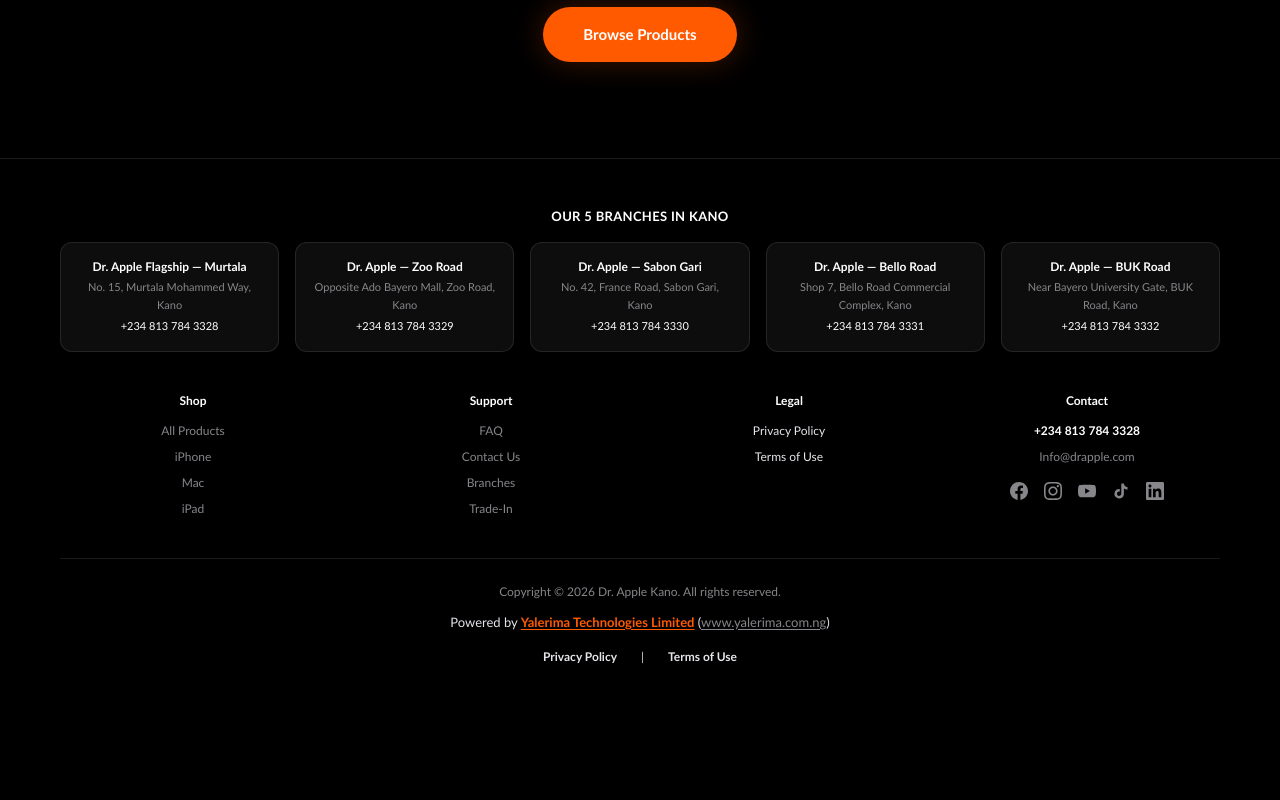
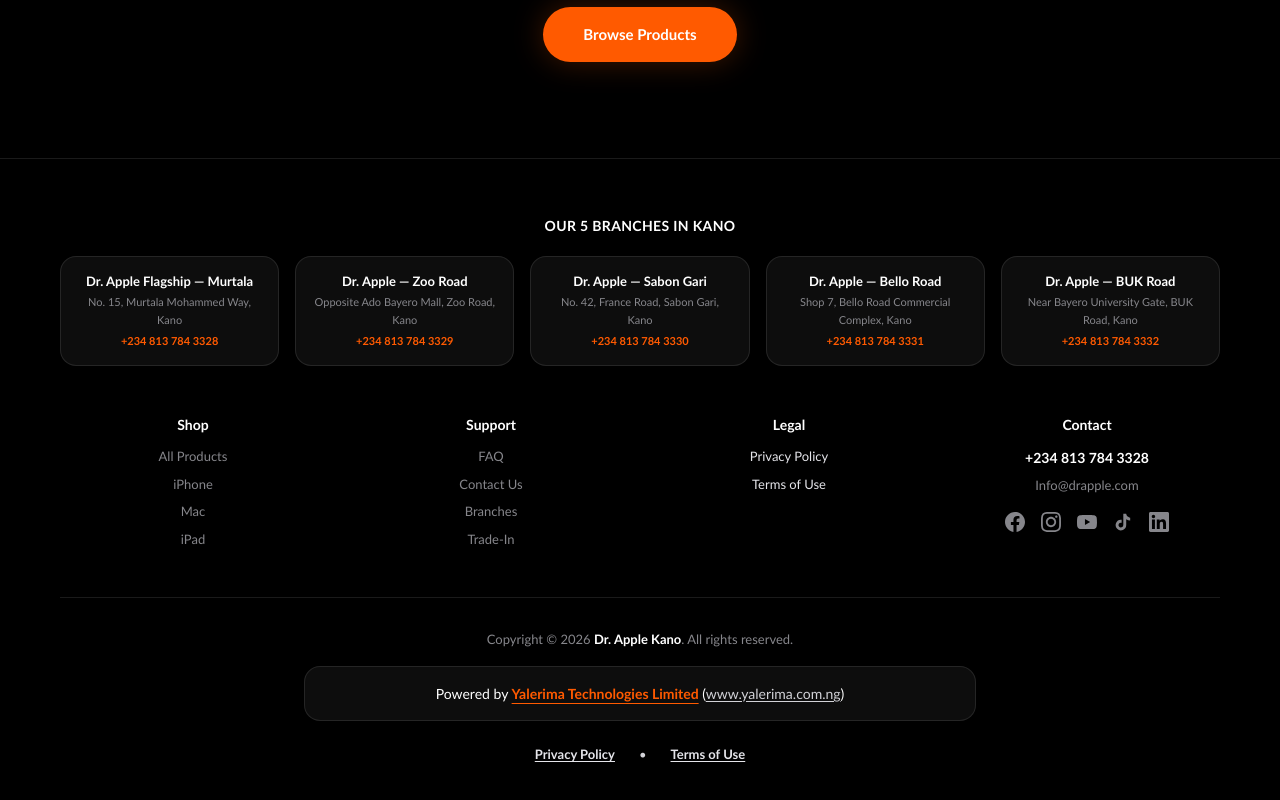
Before and after one commit to Arabi0003/Dr.Apple-Store, a Next.js app: page / in a window 1280 px wide. Shown: the part 5629-6429 px from the top of the page. Before the commit the page ends 6327 px from the top, so only its background shows below. Built offline with nearby package versions, Linux system fonts and the light colour scheme.

Commit message:
Fix desktop footer padding, highlight Yalerima company credits and legal links

```diff
--- a/src/components/layout/Footer.tsx
+++ b/src/components/layout/Footer.tsx
@@ -7,34 +7,34 @@
   const year = new Date().getFullYear();
 
   return (
-    <footer className="w-full bg-white dark:bg-black border-t border-silver-200 dark:border-white/10 text-silver-600 dark:text-silver-400 text-[12px] pt-12 pb-8 relative z-20 text-center">
+    <footer className="w-full bg-white dark:bg-black border-t border-silver-200 dark:border-white/10 text-silver-600 dark:text-silver-400 text-[13px] pt-14 pb-24 md:pb-32 relative z-30 text-center">
       <div className="container-app flex flex-col items-center text-center">
 
-        {/* 5 Branches - Center Aligned */}
-        <div className="mb-10 w-full">
-          <h4 className="font-semibold text-silver-900 dark:text-white text-[13px] mb-4 tracking-wide uppercase text-center">
+        {/* 5 Kano Branches */}
+        <div className="mb-12 w-full">
+          <h4 className="font-bold text-silver-900 dark:text-white text-[14px] mb-5 tracking-wide uppercase text-center">
             Our 5 Branches in Kano
           </h4>
           <div className="grid grid-cols-1 sm:grid-cols-2 lg:grid-cols-5 gap-4">
             {BRANCHES.map((b) => (
               <div
                 key={b.id}
-                className="p-4 rounded-xl bg-silver-100 dark:bg-white/5 border border-silver-200 dark:border-white/10 text-center flex flex-col items-center justify-center"
+                className="p-4 rounded-2xl bg-silver-100 dark:bg-white/5 border border-silver-200 dark:border-white/10 text-center flex flex-col items-center justify-center shadow-sm"
               >
-                <p className="font-semibold text-silver-900 dark:text-white text-[12px] leading-tight mb-1 text-center">
+                <p className="font-bold text-silver-900 dark:text-white text-[13px] leading-tight mb-1 text-center">
                   {b.name}
                 </p>
-                <p className="text-[11px] leading-relaxed mb-1 text-center">{b.address}</p>
-                <p className="text-[11px] text-silver-900 dark:text-white font-medium text-center">{b.phone}</p>
+                <p className="text-[11px] text-silver-600 dark:text-silver-400 leading-relaxed mb-1 text-center">{b.address}</p>
+                <p className="text-[11px] text-deep-orange-500 font-bold text-center">{b.phone}</p>
               </div>
             ))}
           </div>
         </div>
 
-        {/* Footer Navigation Columns - Center Aligned */}
-        <div className="grid grid-cols-1 sm:grid-cols-2 md:grid-cols-4 gap-8 mb-10 w-full text-center">
+        {/* Footer Navigation Columns */}
+        <div className="grid grid-cols-1 sm:grid-cols-2 md:grid-cols-4 gap-8 mb-12 w-full text-center">
           <div className="flex flex-col items-center text-center">
-            <h4 className="font-semibold text-silver-900 dark:text-white mb-3">Shop</h4>
+            <h4 className="font-bold text-silver-900 dark:text-white mb-3 text-[14px]">Shop</h4>
             <ul className="space-y-2 flex flex-col items-center">
               <li><Link href="/products" className="hover:text-deep-orange-500 transition-colors">All Products</Link></li>
               <li><Link href="/iphone" className="hover:text-deep-orange-500 transition-colors">iPhone</Link></li>
@@ -44,7 +44,7 @@
           </div>
 
           <div className="flex flex-col items-center text-center">
-            <h4 className="font-semibold text-silver-900 dark:text-white mb-3">Support</h4>
+            <h4 className="font-bold text-silver-900 dark:text-white mb-3 text-[14px]">Support</h4>
             <ul className="space-y-2 flex flex-col items-center">
               <li><Link href="/faq" className="hover:text-deep-orange-500 transition-colors">FAQ</Link></li>
               <li><Link href="/contact" className="hover:text-deep-orange-500 transition-colors">Contact Us</Link></li>
@@ -54,7 +54,7 @@
           </div>
 
           <div className="flex flex-col items-center text-center">
-            <h4 className="font-semibold text-silver-900 dark:text-white mb-3">Legal</h4>
+            <h4 className="font-bold text-silver-900 dark:text-white mb-3 text-[14px]">Legal</h4>
             <ul className="space-y-2 flex flex-col items-center">
               <li>
                 <Link href="/privacy" className="hover:text-deep-orange-500 transition-colors font-medium text-silver-800 dark:text-silver-200">
@@ -70,58 +70,60 @@
           </div>
 
           <div className="flex flex-col items-center text-center">
-            <h4 className="font-semibold text-silver-900 dark:text-white mb-3">Contact</h4>
+            <h4 className="font-bold text-silver-900 dark:text-white mb-3 text-[14px]">Contact</h4>
             <ul className="space-y-2 flex flex-col items-center">
-              <li className="text-silver-900 dark:text-white font-semibold">+234 813 784 3328</li>
-              <li>Info@drapple.com</li>
+              <li className="text-silver-900 dark:text-white font-bold text-[14px]">+234 813 784 3328</li>
+              <li className="text-silver-600 dark:text-silver-400">Info@drapple.com</li>
             </ul>
             <div className="flex justify-center gap-4 mt-4">
-              <a href="#" aria-label="Facebook" className="hover:text-deep-orange-500 transition-colors"><Icons.Facebook size={18} /></a>
-              <a href="#" aria-label="Instagram" className="hover:text-deep-orange-500 transition-colors"><Icons.Instagram size={18} /></a>
-              <a href="#" aria-label="YouTube" className="hover:text-deep-orange-500 transition-colors"><Icons.Youtube size={18} /></a>
-              <a href="#" aria-label="TikTok" className="hover:text-deep-orange-500 transition-colors"><Icons.Tiktok size={18} /></a>
-              <a href="#" aria-label="LinkedIn" className="hover:text-deep-orange-500 transition-colors"><Icons.LinkedIn size={18} /></a>
+              <a href="#" aria-label="Facebook" className="text-silver-600 dark:text-silver-400 hover:text-deep-orange-500 transition-colors"><Icons.Facebook size={20} /></a>
+              <a href="#" aria-label="Instagram" className="text-silver-600 dark:text-silver-400 hover:text-deep-orange-500 transition-colors"><Icons.Instagram size={20} /></a>
+              <a href="#" aria-label="YouTube" className="text-silver-600 dark:text-silver-400 hover:text-deep-orange-500 transition-colors"><Icons.Youtube size={20} /></a>
+              <a href="#" aria-label="TikTok" className="text-silver-600 dark:text-silver-400 hover:text-deep-orange-500 transition-colors"><Icons.Tiktok size={20} /></a>
+              <a href="#" aria-label="LinkedIn" className="text-silver-600 dark:text-silver-400 hover:text-deep-orange-500 transition-colors"><Icons.LinkedIn size={20} /></a>
             </div>
           </div>
         </div>
 
-        {/* Center Bottom Bar — Company Credit & Legal */}
-        <div className="pt-6 border-t border-silver-200 dark:border-white/10 w-full flex flex-col items-center justify-center gap-3 text-center">
-          <p className="text-[12px] text-silver-600 dark:text-silver-400 text-center">
-            Copyright &copy; {year} Dr. Apple Kano. All rights reserved.
+        {/* Center Bottom Bar — Highlight Box for High Visibility on Desktop */}
+        <div className="pt-8 border-t border-silver-200 dark:border-white/10 w-full flex flex-col items-center justify-center gap-4 text-center">
+
+          <p className="text-[13px] text-silver-600 dark:text-silver-400 text-center">
+            Copyright &copy; {year} <span className="font-bold text-silver-900 dark:text-white">Dr. Apple Kano</span>. All rights reserved.
           </p>
 
-          <p className="text-[13px] text-silver-800 dark:text-silver-200 font-medium text-center">
+          <div className="p-4 rounded-2xl bg-silver-100/90 dark:bg-white/5 border border-silver-200 dark:border-white/10 max-w-2xl w-full text-center shadow-sm">
+            <p className="text-[14px] text-silver-900 dark:text-white font-medium text-center">
               Powered by{" "}
               <a
                 href="https://www.yalerima.com.ng"
                 target="_blank"
                 rel="noopener noreferrer"
-              className="font-bold text-deep-orange-500 hover:text-deep-orange-600 underline underline-offset-2"
+                className="font-bold text-deep-orange-500 hover:text-deep-orange-600 underline underline-offset-4 transition-colors"
               >
                 Yalerima Technologies Limited
               </a>{" "}
-            (
-            <a
+              (<a
                 href="https://www.yalerima.com.ng"
                 target="_blank"
                 rel="noopener noreferrer"
-              className="text-silver-500 dark:text-silver-400 hover:text-deep-orange-500 underline underline-offset-2"
+                className="text-silver-600 dark:text-silver-300 hover:text-deep-orange-500 underline underline-offset-2 transition-colors"
               >
                 www.yalerima.com.ng
-            </a>
-            )
+              </a>)
             </p>
+          </div>
 
-          <div className="flex justify-center items-center gap-6 text-[12px] pt-1">
-            <Link href="/privacy" className="font-semibold text-silver-800 dark:text-silver-200 hover:text-deep-orange-500 transition-colors">
+          <div className="flex justify-center items-center gap-6 text-[13px] pt-2">
+            <Link href="/privacy" className="font-semibold text-silver-800 dark:text-silver-200 hover:text-deep-orange-500 transition-colors underline underline-offset-2">
               Privacy Policy
             </Link>
-            <span className="text-silver-300 dark:text-silver-700">|</span>
-            <Link href="/terms" className="font-semibold text-silver-800 dark:text-silver-200 hover:text-deep-orange-500 transition-colors">
+            <span className="text-silver-300 dark:text-silver-700">•</span>
+            <Link href="/terms" className="font-semibold text-silver-800 dark:text-silver-200 hover:text-deep-orange-500 transition-colors underline underline-offset-2">
               Terms of Use
             </Link>
           </div>
+
         </div>
 
       </div>
```
Lines whose indentation alone changed are shown as unchanged.
